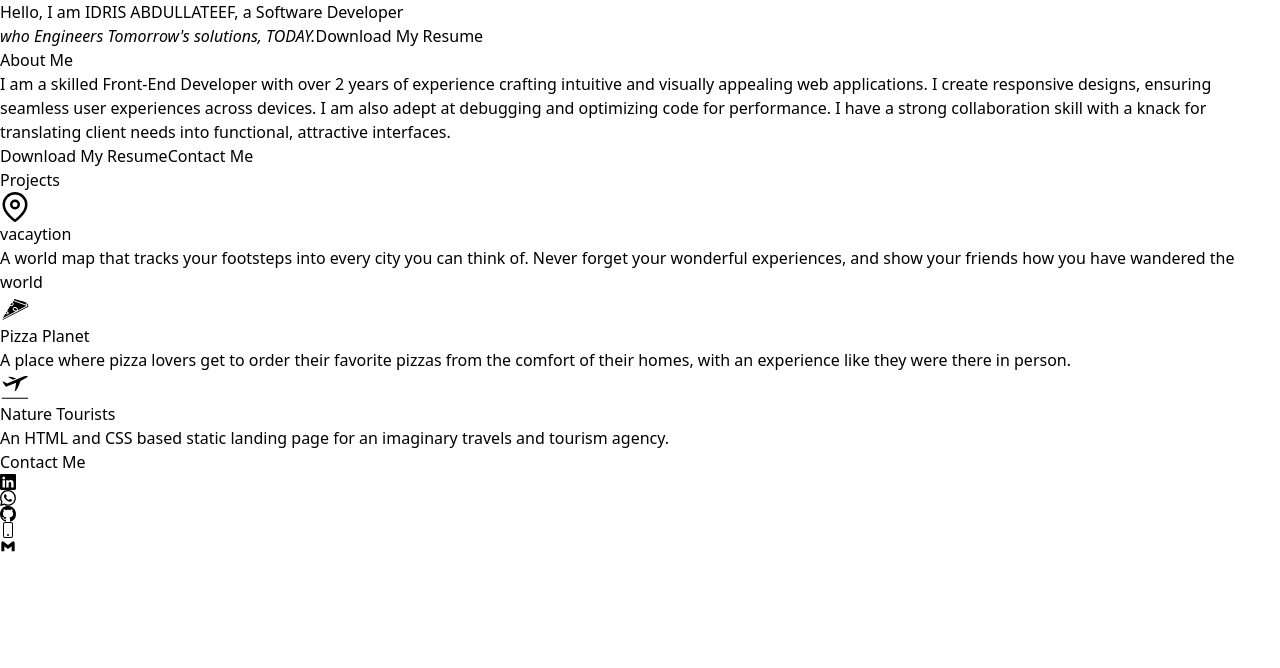
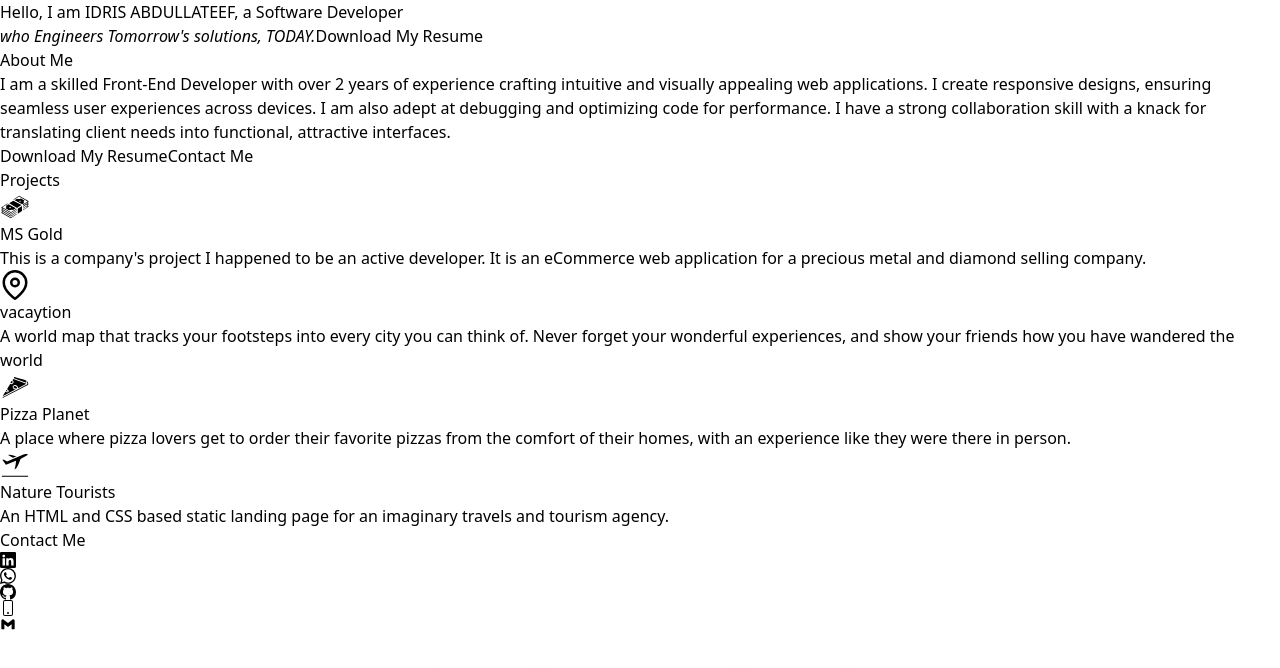
Before and after one commit to Twisted07/myPort, a React (Vite) app: page / in a window 1280 px wide. Shown: the top 668 px of the page. Built offline with nearby package versions, Linux system fonts and the light colour scheme.

Commit message:
update: project update

```diff
--- a/src/App.jsx
+++ b/src/App.jsx
@@ -1,6 +1,6 @@
 import resume from "../src/assets/resume.pdf"
 import Card from "./components/card";
-import { GiPizzaSlice } from "react-icons/gi";
+import { GiMoneyStack, GiPizzaSlice } from "react-icons/gi";
 import { GiAirplaneDeparture } from "react-icons/gi";
 import { FiMapPin } from "react-icons/fi";
 import { BsGithub, BsLinkedin, BsPhone, BsWhatsapp } from "react-icons/bs";
@@ -38,6 +38,36 @@ function App() {
   function handleScroll(e) {
     smoothScroll('#contact-me', 800);
   }
+  const iconColor = "rgb(252 165 165 / var(--tw-border-opacity))";
+
+  const projects = [
+    {
+      title: "MS Gold",
+      icon: <GiMoneyStack size={30} color={iconColor} />,
+      summary: "This is a company's project I happened to be an active developer. It is an eCommerce web application for a precious metal and diamond selling company.",
+      link: "https://msgold.online",
+    },
+    {
+      title: "vacaytion",
+      icon: <FiMapPin size={30} color="rgb(252 165 165 / var(--tw-border-opacity))" />,
+      summary: "A world map that tracks your footsteps into every city you can think of. Never forget your wonderful experiences, and show your friends how you have wandered the world",
+      link: "https://vacaytion.vercel.app",
+    },
+    {
+      title: "Pizza Planet",
+      icon: <GiPizzaSlice size={30} color={iconColor} />,
+      summary: "A place where pizza lovers get to order their favorite pizzas from the comfort of their homes, with an experience like they were there in person.",
+      link: "https://twistedpizzaplanet.vercel.app",
+    },
+    {
+      title: "Nature Tourists",
+      icon: <GiAirplaneDeparture size={30} color={iconColor} />,
+      summary: "An HTML and CSS based static landing page for an imaginary travels and tourism agency.",
+      link: "https://naturetourist.vercel.app",
+    },
+
+
+  ]
 
   return (
     <>
@@ -62,27 +92,21 @@ function App() {
         </div>
       </section>
 
-      <section className="py-16 text-center bg-gray-700 border-red-300 border-y-2 lg:py-24 lg:border-y-4">
+      <section className="w-full py-16 text-center bg-gray-700 border-red-300 border-y-2 lg:py-24 lg:border-y-4">
         <h1 className="mb-8 text-2xl font-bold lg:mb-16 text-stone-300">Projects</h1>
-        <div className="flex flex-col items-center justify-center gap-5 lg:gap-10 lg:flex-row lg:mx-24 wrap">
-          <Card
-            title={"vacaytion"}
-            icon={<FiMapPin size={30} color="rgb(252 165 165 / var(--tw-border-opacity))" />}
-            summary={"A world map that tracks your footsteps into every city you can think of. Never forget your wonderful experiences, and show your friends how you have wandered the world"}
-            link={"https://vacaytion.vercel.app"}
-          />
-          <Card
-            title={"Pizza Planet"}
-            icon={<GiPizzaSlice size={30} color="rgb(252 165 165 / var(--tw-border-opacity))" />}
-            summary={"A place where pizza lovers get to order their favorite pizzas from the comfort of their homes, with an experience like they were there in person."}
-            link={"https://twistedpizzaplanet.vercel.app"}
-          />
-          <Card
-            title={"Nature Tourists"}
-            icon={<GiAirplaneDeparture size={30} color="rgb(252 165 165 / var(--tw-border-opacity))" />}
-            summary={"An HTML and CSS based static landing page for an imaginary travels and tourism agency."}
-            link={"https://naturetourist.vercel.app"}
-          />
+        <div className="flex flex-col flex-wrap items-center justify-center w-full gap-5 px-24 lg:gap-10 lg:flex-row">
+          {
+            projects.map((project) => (
+            <Card
+              title={project.title}
+              icon={project.icon}
+              summary={project.summary}
+              link={project.link}
+              key={project.title}
+            />
+          ))
+          }
+
         </div>
       </section>
 
```
